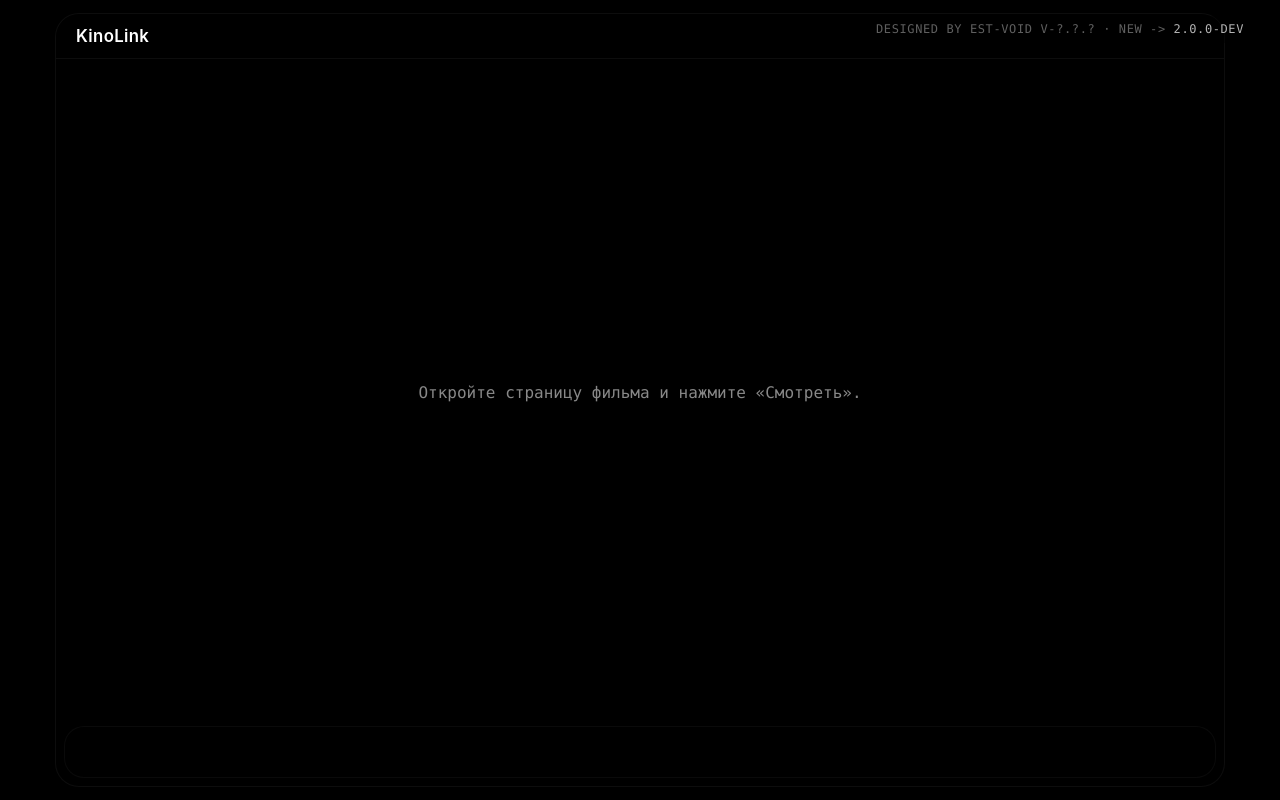
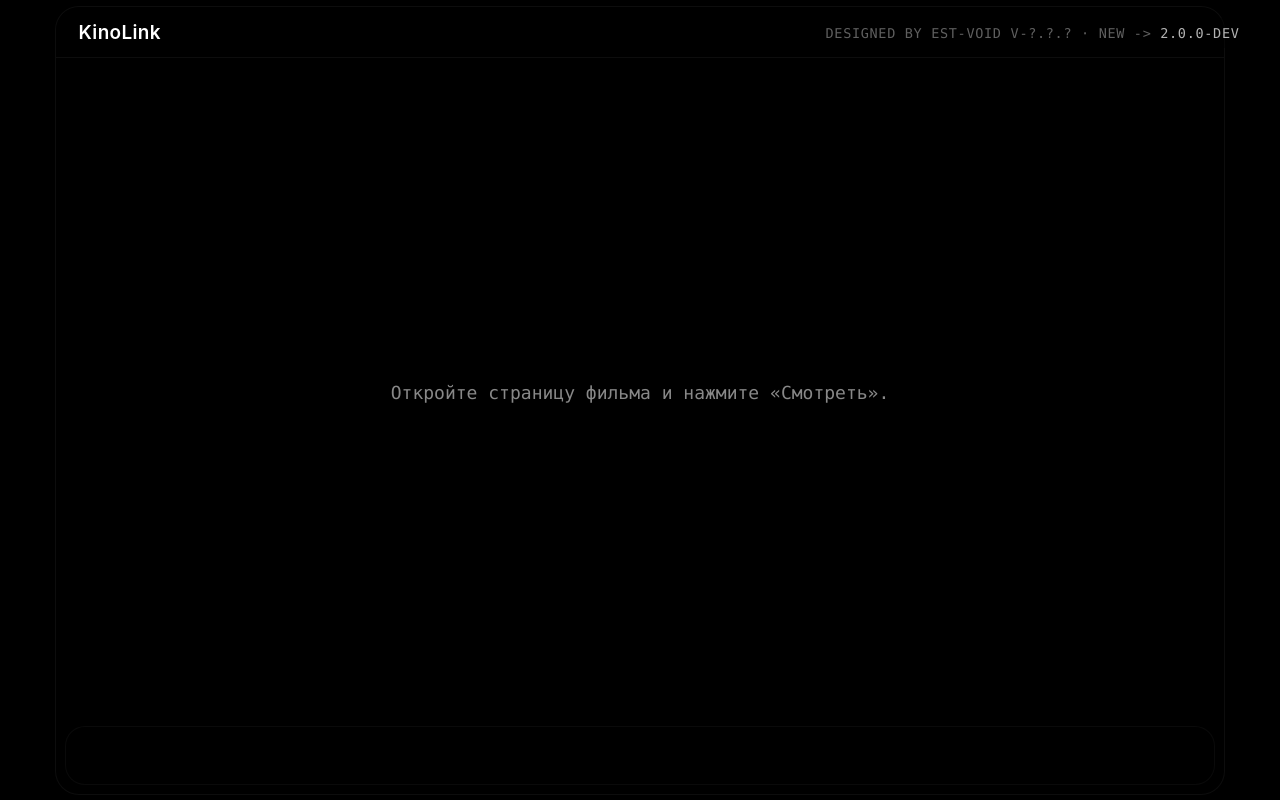
Before and after one commit to Est-Void/KinoLink_by_VOID, a website built with Vite: page web/player/index.html in a window 1280 px wide. Built offline with nearby package versions, Linux system fonts and the light colour scheme.

Commit message:
style(player): bump base font size 16px to 18px

```diff
--- a/web/player/src/style.css
+++ b/web/player/src/style.css
@@ -25,7 +25,7 @@
 	--transition-slow: 0.4s cubic-bezier(0.22, 1, 0.36, 1);
 	--font-sans: 'Inter', -apple-system, BlinkMacSystemFont, 'avenir next', avenir, 'segoe ui', 'helvetica neue', helvetica, Cantarell, Ubuntu, roboto, noto, arial, sans-serif;
 	--font-mono: 'JetBrains Mono', 'Fira Code', Menlo, Consolas, Monaco, monospace;
-	font-size: 16px;
+	font-size: 18px;
 	color-scheme: dark;
 }
 
@@ -280,7 +280,7 @@ a:focus {
 
 @media screen and (max-width: 800px), screen and (max-height: 600px) {
 	:root {
-		font-size: 13px;
+		font-size: 15px;
 	}
 
 	#container {
```
